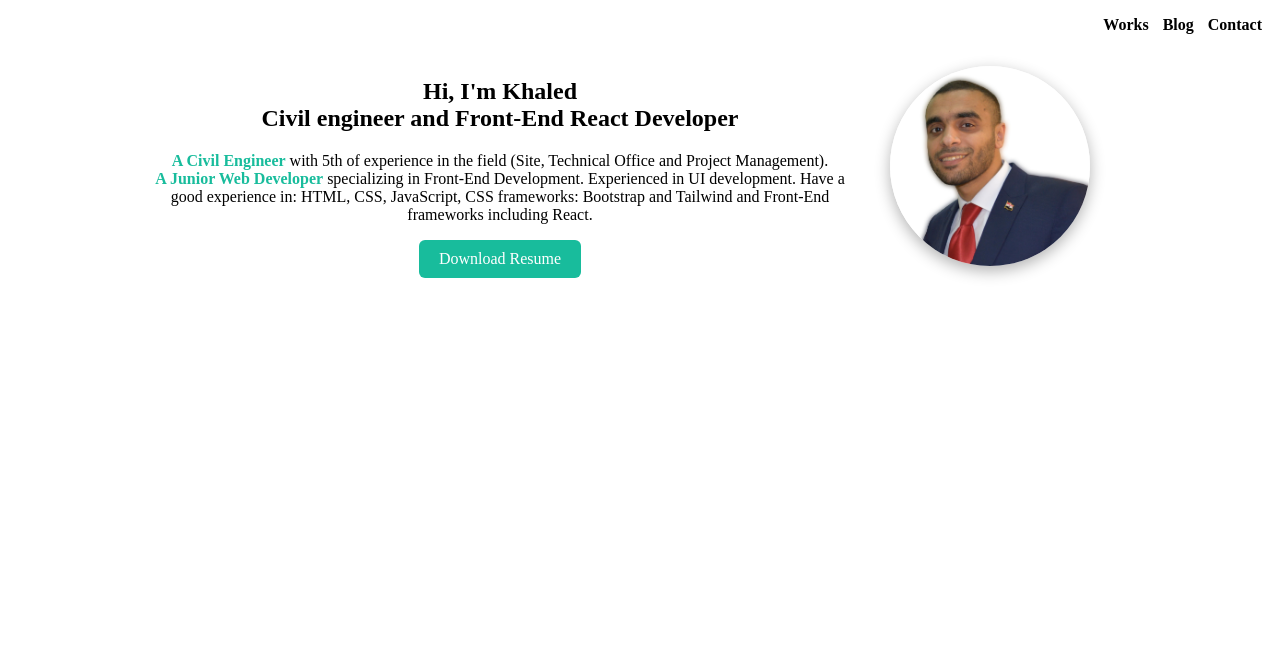
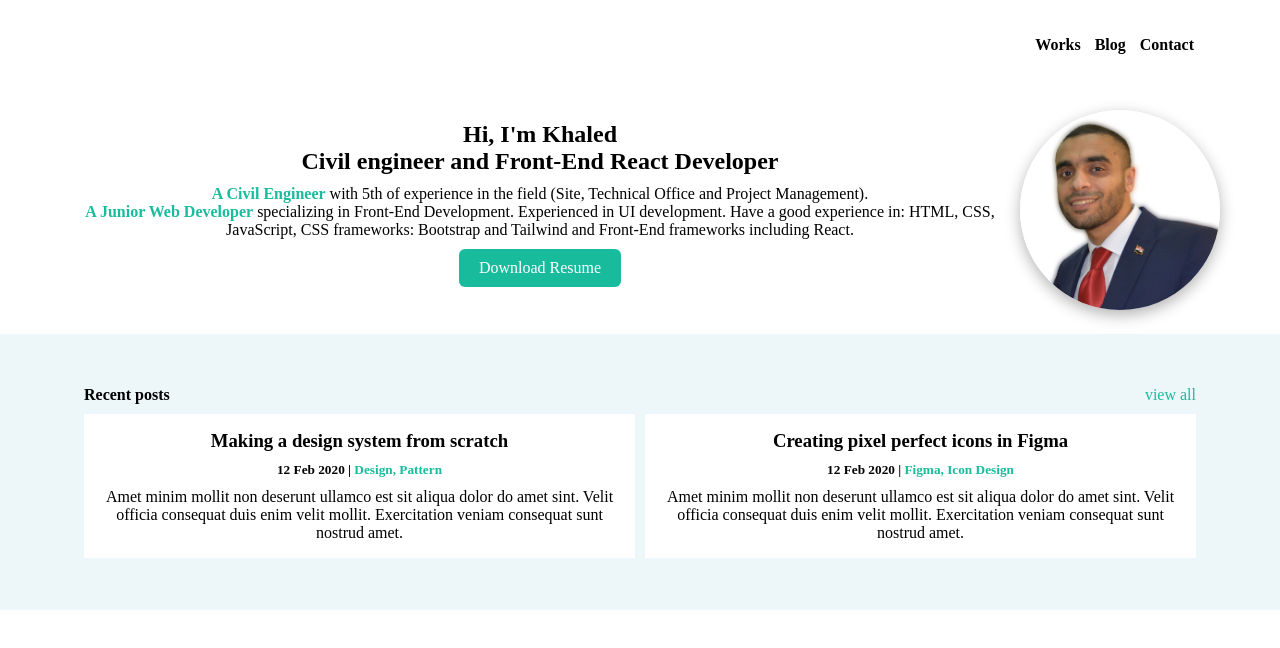
Before and after one commit to khaledradwan96/Khaled-Radwan---Portfolio, a plain HTML site: page index.html in a window 1280 px wide. Drawn offline with Linux system fonts and the light colour scheme.

Commit message:
add recent posts section

```diff
--- a/Styles/main-style.css
+++ b/Styles/main-style.css
@@ -1,9 +1,23 @@
+/* ========== Global Style ========== */
+* {
+  margin: 0;
+  padding: 0;
+  box-sizing: border-box;
+}
+
+.container {
+  max-width: 1200px;
+  margin: 0 auto;
+  padding: 20px;
+}
+
 :root {
   --main-color: #18bc9c;
 }
 /* ========== Header ========== */
 header nav {
   text-align: right;
+  padding: 1rem;
 }
 
 header ul {
@@ -26,7 +40,7 @@ header ul li a:hover {
 }
 
 /* ========== Home section ========== */
-#home {
+#home .container {
   display: flex;
   flex-direction: column;
   justify-content: center;
@@ -38,13 +52,12 @@ header ul li a:hover {
   border-radius: 50%;
   box-shadow: 0 5px 15px rgba(0, 0, 0, 0.3);
 }
-
-#home .about {
-  max-width: 700px;
-}
 #home .about span {
   color: var(--main-color);
   font-weight: bold;
+}
+#home .about p {
+  margin: 10px 20px;
 }
 
 #home .about a {
@@ -54,4 +67,38 @@ header ul li a:hover {
   text-decoration: none;
   border-radius: 6px;
   display: inline-block;
+  margin-bottom: 1rem;
 }
+
+/* ========== Posts section ========== */
+#posts {
+  background-color: #edf7fa;
+  padding: 2rem 4rem;
+  text-align: center;
+}
+#posts .header {
+  display: flex;
+  justify-content: space-between;
+  margin-bottom: 10px;
+}
+#posts .header a {
+  color: var(--main-color);
+  text-decoration: none;
+}
+
+#posts span {
+  color: var(--main-color);
+}
+
+#posts .posts-container {
+  display: flex;
+  flex-direction: column;
+  gap: 10px;
+}
+#posts .post {
+  background-color: white;
+  padding: 1rem;
+}
+#posts .post h5 {
+  margin: 10px;
+}
--- a/Styles/media query.css
+++ b/Styles/media query.css
@@ -1,6 +1,24 @@
-/* ========== Home section ========== */
+/* ========== Global Style ========== */
+@media (max-width: 768px) {
+  .container {
+    padding: 15px;
+  }
+}
+
+@media (max-width: 480px) {
+  .container {
+    padding: 10px;
+  }
+}
+
 @media screen and (min-width: 768px) {
-  #home {
+  /* ========== Home section ========== */
+  #home .container {
     flex-direction: row-reverse;
   }
+
+  /* ========== Posts section ========== */
+  #posts .posts-container {
+    flex-direction: row;
+  }
 }
--- a/index.html
+++ b/index.html
@@ -15,6 +15,7 @@
 
     <!-- ========== Header ========== -->
     <header>
+        <div class="container">
             <nav>
                 <ul>
                     <li><a href="#">Works</a></li>
@@ -22,10 +23,12 @@
                     <li><a href="#">Contact</a></li>
                 </ul>
             </nav>
+        </div>
     </header>
 
     <!-- ========== Home section ========== -->
     <section id="home">
+        <div class="container">
             <figure>
                 <img src="assets/images/My official Photo.jpg" alt="profile picture">
             </figure>
@@ -34,7 +37,8 @@
                     Civil engineer and Front-End React Developer
                 </h1>
                 <p>
-                <span>A Civil Engineer</span> with 5th of experience in the field (Site, Technical Office and Project
+                    <span>A Civil Engineer</span> with 5th of experience in the field (Site, Technical Office and
+                    Project
                     Management). <br />
                     <span>A Junior Web Developer</span> specializing in Front-End Development. Experienced in UI
                     development.
@@ -43,6 +47,37 @@
                 </p>
                 <a href="#">Download Resume</a>
             </div>
+        </div>
+    </section>
+
+    <!-- ========== Posts section ========== -->
+    <section id="posts">
+        <div class="container">
+            <div class="header">
+                <h4>Recent posts</h4>
+                <a href="#">view all</a>
+            </div>
+            <div class="posts-container">
+                <div class="post">
+                    <h3>Making a design system from scratch</h3>
+                    <h5>12 Feb 2020 | <span>Design, Pattern</span></h5>
+                    <p>
+                        Amet minim mollit non deserunt ullamco est sit aliqua dolor do amet sint. Velit officia
+                        consequat
+                        duis enim velit mollit. Exercitation veniam consequat sunt nostrud amet.
+                    </p>
+                </div>
+                <div class="post">
+                    <h3>Creating pixel perfect icons in Figma</h3>
+                    <h5>12 Feb 2020 | <span>Figma, Icon Design</span></h5>
+                    <p>
+                        Amet minim mollit non deserunt ullamco est sit aliqua dolor do amet sint. Velit officia
+                        consequat
+                        duis enim velit mollit. Exercitation veniam consequat sunt nostrud amet.
+                    </p>
+                </div>
+            </div>
+        </div>
     </section>
 </body>
 
```
Lines whose indentation alone changed are shown as unchanged.
